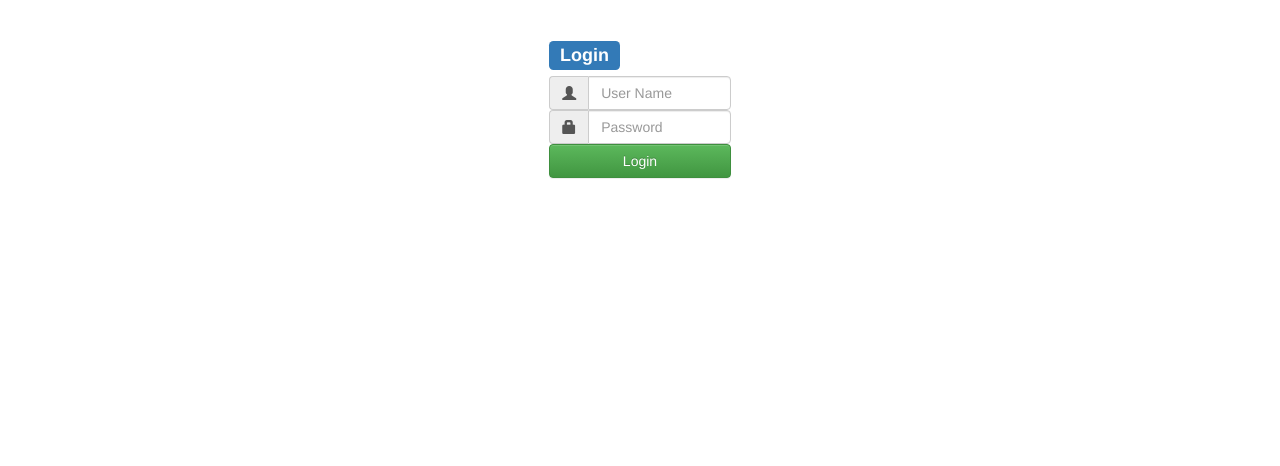
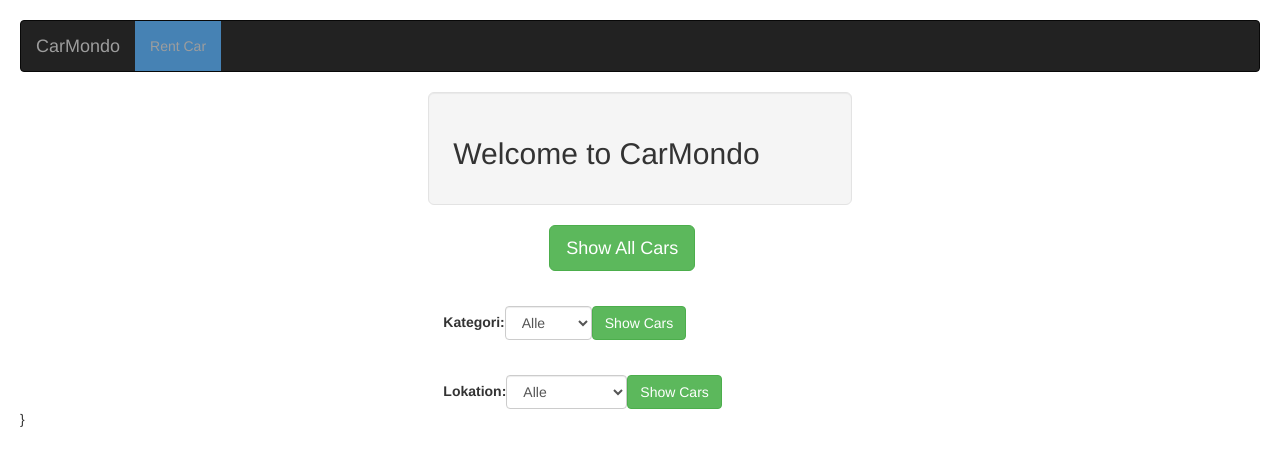
Before and after one commit to GertMadsen/CA3, a React (Create React App) app in the folder Web Client/: page / in a window 1280 px wide. Shown: the top 466 px of the page. Built offline with nearby package versions, Linux system fonts and the light colour scheme.

Commit message:
feat27 rdy

```diff
--- a/Web Client/public/index.html
+++ b/Web Client/public/index.html
@@ -21,13 +21,9 @@
       Learn how to configure a non-root public URL by running `npm run build`.
     -->
   <title>React App</title>
-  <!-- Latest compiled and minified CSS -->
-  <link rel="stylesheet" href="https://maxcdn.bootstrapcdn.com/bootstrap/3.3.7/css/bootstrap.min.css" integrity="sha384-BVYiiSIFeK1dGmJRAkycuHAHRg32OmUcww7on3RYdg4Va+PmSTsz/K68vbdEjh4u"
-    crossorigin="anonymous">
-
-  <!-- Optional theme -->
-  <link rel="stylesheet" href="https://maxcdn.bootstrapcdn.com/bootstrap/3.3.7/css/bootstrap-theme.min.css" integrity="sha384-rHyoN1iRsVXV4nD0JutlnGaslCJuC7uwjduW9SVrLvRYooPp2bWYgmgJQIXwl/Sp"
-    crossorigin="anonymous">
+  <script src="//ajax.googleapis.com/ajax/libs/jquery/1.11.0/jquery.min.js"></script>
+<script src="//netdna.bootstrapcdn.com/bootstrap/3.1.1/js/bootstrap.min.js"></script>
+<link rel="stylesheet" type="text/css" href="//netdna.bootstrapcdn.com/bootstrap/3.1.1/css/bootstrap.min.css">
 </head>
 
 <body>
--- a/Web Client/src/App.js
+++ b/Web Client/src/App.js
@@ -12,116 +12,210 @@ const NoMatch = () => (
   <h1> No Match </h1>
 )
 
-class LogIn extends Component {
+// class LogIn extends Component {
 
+//   constructor(props) {
+//     super(props);
+//     this.state = { username: "", password: "" }
+//   }
+//   login = (evt) => {
+//     evt.preventDefault();
+//     this.props.login(this.state.username, this.state.password);
+//   }
+//   onChange = (evt) => {
+//     this.setState({ [evt.target.id]: evt.target.value })
+//   }
+
+//   render() {
+//     return (
+//       <div class="row">
+//         <div class="col-md-5"></div>
+//         <div class="col-md-2">
+//           <h3><span class="label label-primary">Login</span></h3>
+//           <form onSubmit={this.login} onChange={this.onChange} >
+//             <div class="input-group">
+//               <div class="input-group">
+//                 <span class="input-group-addon"><i class="glyphicon glyphicon-user"></i></span>
+//                 <input class="form-control" placeholder="User Name" id="username" />
+//               </div>
+//               <div class="input-group">
+//                 <span class="input-group-addon"><i class="glyphicon glyphicon-lock"></i></span>
+//                 <input class="form-control" placeholder="Password" id="password" />
+//               </div>
+//               <button class='btn btn-success btn-block'>Login</button>
+//             </div>
+
+//           </form>
+//         </div>
+//         <div class="col-md-5"></div>
+//       </div>
+//     )
+//   }
+// }
+
+// class FetchSwapi extends Component {
+//   constructor(props) {
+//     super(props);
+//     var person = facade.fetchPerson;
+//     this.state = { pers: person };
+//   }
+
+//   componentDidMount() {
+//     facade.fetchPerson().then(res => this.setState({ pers: res }));
+//   }
+
+//   render() {
+//     return (
+//       <div class="row">
+//         <div class="col-sm-4"></div>
+//         <div class="col-sm-4">
+//           <div class="well well-sm"> <h4> Name:  {this.state.pers.name}</h4></div>
+//           <div class="well well-sm">  <h4> Height: {this.state.pers.height} </h4></div>
+//           <div class="well well-sm">  <h4> Weight : {this.state.pers.mass} </h4></div>
+//           <div class="well well-sm">  <h4> Gender : {this.state.pers.gender} </h4></div>
+//         </div>
+//         <div class="col-sm-4"></div>
+//       </div>
+//     )
+//   }
+// }
+
+const Home = () => (
+  <div>
+    Welcome to CarMondo
+  </div>
+)
+class RentCar extends Component {
   constructor(props) {
     super(props);
-    this.state = { username: "", password: "" }
+    this.state = { location: "Alle", categori: "Alle"}
+
+    this.handleChangeLocation = this.handleChangeLocation.bind(this);
+    this.handleChangeCategori = this.handleChangeCategori.bind(this);
+    this.handleSubmit = this.handleSubmit.bind(this);
   }
-  login = (evt) => {
-    evt.preventDefault();
-    this.props.login(this.state.username, this.state.password);
+
+
+  handleChangeLocation(event) {
+    this.setState({location: event.target.value});
   }
-  onChange = (evt) => {
-    this.setState({ [evt.target.id]: evt.target.value })
+  handleChangeCategori(event) {
+    this.setState({categori: event.target.value});
+  }
+
+  handleSubmit(event) {
+    alert('submitted: ' + 'loca: ' + this.state.location + ", kate: " +this.state.categori);
+    event.preventDefault();
   }
 
   render() {
     return (
+      <div>
+
         <div class="row">
-        <div class="col-md-5"></div>
-        <div class="col-md-2">
-          <h3><span class="label label-primary">Login</span></h3>
-          <form onSubmit={this.login} onChange={this.onChange} >
-            <div class="input-group">
-              <div class="input-group">
-                <span class="input-group-addon"><i class="glyphicon glyphicon-user"></i></span>
-                <input class="form-control" placeholder="User Name" id="username" />
-              </div>
-              <div class="input-group">
-                <span class="input-group-addon"><i class="glyphicon glyphicon-lock"></i></span>
-                <input class="form-control" placeholder="Password" id="password" />
-              </div>
-              <button class='btn btn-success btn-block'>Login</button>
+          <div class="col-sm-4"></div>
+          <div class="col-sm-4 well well-lg"> <h2>Welcome to CarMondo</h2></div>
+          <div class="col-sm-4"></div>
         </div>
 
+        <div class="row">
+          <div class="col-sm-5"> </div>
+          <div class="col-sm-3">
+            <form onSubmit={this.handleSubmit}>
+              <div class="form group">
+                <button type="submit" class="btn btn-success btn-lg">Show All Cars</button>
+              </div>
             </form>
           </div>
-        <div class="col-md-5"></div>
+          <div class="col-sm-4"> </div>
+        </div>
+
+        <div class="form-group">
+          &nbsp;
+        </div>
+
+        <div class="row">
+          <div class="col-sm-4"> </div>
+          <div class="col-sm-4">
+            <form class="form-inline" onSubmit={this.handleSubmit}>
+              <div class="form group">
+                <label> Kategori: </label>
+                <select class="form-control" value={this.state.categori} onChange={this.handleChangeCategori}>
+                  <option selected value="All">Alle</option>
+                  <option value="Mini">Mini</option>
+                  <option value="Sedan">Sedan</option>
+                  <option value="Suv">SUV</option>
+                </select>
+                <button type="submit" class="btn btn-success">Show Cars</button>
+              </div>
+            </form>
+          </div>
+          <div class="col-sm-4"> </div>
+        </div>
+
+        <div class="form-group">
+          &nbsp;
+        </div>
+
+        <div class="row">
+          <div class="col-sm-4"> </div>
+          <div class="col-sm-4">
+            <form class="form-inline" onSubmit={this.handleSubmit}>
+              <div class="form group">
+                <label> Lokation: </label>
+                <select class="form-control" value={this.state.location} onChange={this.handleChangeLocation}>
+                  <option selected value="All">Alle</option>
+                  <option value="Cph">CPH Airport</option>
+                  <option value="Aarhus">Aarhus</option>
+                  <option value="Naestved">Næstved</option>
+                </select>
+                <button type="submit" class="btn btn-success">Show Cars</button>
+              </div>
+            </form>
+          </div>
+          <div class="col-sm-4"> </div>
+        </div>
+
       </div>
     )
   }
 }
 
-class FetchSwapi extends Component {
-  constructor(props) {
-    super(props);
-    var person = facade.fetchPerson;
-    this.state = { pers: person };
-  }
 
-  componentDidMount() {
-    facade.fetchPerson().then(res => this.setState({ pers: res }));
-  }
+// class UserData extends Component {
+//   constructor(props) {
+//     super(props);
+//     var userToken = facade.getToken();
+//     var decoded = jwt_decode(userToken);
+//     var userRoles = decoded.roles;
+//     this.state = { dataFromServer: "Fetching!!", userroles: userRoles };
+//   }
+//   componentDidMount() {
+//     facade.fetchUserData(this.state.userroles).then(res => this.setState({ dataFromServer: res }));
+//   }
+//   render() {
+//     return (
+//       <div class="row">
+//         <div class="col-sm-2"></div>
+//         <div class="col-sm-8">
+//           <div class="well well-lg"> <h2> Data Received from server </h2> </div>
+//           <div class="well well-lg">  <h3> {this.state.dataFromServer} </h3> </div>
+//         </div>
+//         <div class="col-sm-2"></div>
+//       </div>
 
-  render() {
-    return (
-      <div class="row">
-        <div class="col-sm-4"></div>
-        <div class="col-sm-4">
-          <div class="well well-sm"> <h4> Name:  {this.state.pers.name}</h4></div>
-          <div class="well well-sm">  <h4> Height: {this.state.pers.height} </h4></div>
-          <div class="well well-sm">  <h4> Weight : {this.state.pers.mass} </h4></div>
-          <div class="well well-sm">  <h4> Gender : {this.state.pers.gender} </h4></div>
-        </div>
-        <div class="col-sm-4"></div>
-      </div>
-    )
-  }
-}
-
-const Home = () => (
-  <div class="row">
-    <div class="col-sm-4"></div>
-    <div class="col-sm-4 well well-lg"> <h2>Welcome to the Seed</h2></div>
-    <div class="col-sm-4"></div>
-  </div>
-)
-
-class UserData extends Component {
-  constructor(props) {
-    super(props);
-    var userToken = facade.getToken();
-    var decoded = jwt_decode(userToken);
-    var userRoles = decoded.roles;
-    this.state = { dataFromServer: "Fetching!!", userroles: userRoles };
-  }
-  componentDidMount() {
-    facade.fetchUserData(this.state.userroles).then(res => this.setState({ dataFromServer: res }));
-  }
-  render() {
-    return (
-      <div class="row">
-        <div class="col-sm-2"></div>
-        <div class="col-sm-8">
-          <div class="well well-lg"> <h2> Data Received from server </h2> </div>
-          <div class="well well-lg">  <h3> {this.state.dataFromServer} </h3> </div>
-        </div>
-        <div class="col-sm-2"></div>
-      </div>
-
-    )
-  }
-}
+//     )
+//   }
+// }
 
 class Header extends Component {
   constructor(props) {
     super(props);
-    var userToken = facade.getToken();
-    var decoded = jwt_decode(userToken);
-    var userName = decoded.sub;
-    var userRoles = decoded.roles;
-    this.state = { username: userName, userroles: userRoles };
+    // var userToken = facade.getToken();
+    // var decoded = jwt_decode(userToken);
+    // var userName = decoded.sub;
+    // var userRoles = decoded.roles;
+    // this.state = { username: userName, userroles: userRoles };
   }
   render() {
     return (
@@ -130,23 +224,23 @@ class Header extends Component {
           <nav class="navbar navbar-inverse">
             <div class="container-fluid">
               <div class="navbar-header">
-                <a class="navbar-brand">CA3 Seed</a>
+                <a class="navbar-brand">CarMondo</a>
               </div>
               <ul class="nav navbar-nav">
-                <li><NavLink exact to="/">Home</NavLink></li>
-                {this.state.userroles === "user" && <li><NavLink to="/userdata">UserData</NavLink></li>}
-                {this.state.userroles === "admin" && <li><NavLink to="/admindata">AdminData</NavLink></li>}
-                <li><NavLink to="/swapi">Swapi</NavLink></li>
+                <li><NavLink exact to="/">Rent Car</NavLink></li>
+                {/* {this.state.userroles === "user" && <li><NavLink to="/userdata">UserData</NavLink></li>}
+                {this.state.userroles === "admin" && <li><NavLink to="/admindata">AdminData</NavLink></li>} */}
+                {/* <li><NavLink to="/swapi">Swapi</NavLink></li> */}
               </ul>
               <ul class="nav navbar-nav navbar-right">
-                <li><button onClick={this.props.logout} class='btn btn-link'> <span class="glyphicon glyphicon-log-out"></span> Logout</button></li>
+                {/* <li><button onClick={this.props.logout} class='btn btn-link'> <span class="glyphicon glyphicon-log-out"></span> Logout</button></li> */}
               </ul>
             </div>
           </nav>
         </Router>
         <div>
           <span>
-            <div class="well well-sm"><h4> Logged in as : {this.state.username}</h4></div>
+            {/* <div class="well well-sm"><h4> Logged in as : {this.state.username}</h4></div> */}
           </span>
         </div>
       </div>
@@ -159,42 +253,42 @@ class App extends Component {
     super(props);
     this.state = { loggedIn: false }
   }
-  logout = () => {
-    facade.logout();
-    this.setState({ loggedIn: false });
-  }
-  login = (user, pass) => {
-    this.setState({ loginError: "" })
-    facade.login(user, pass)
-      .then(res => this.setState({ loggedIn: true }))
-      .catch(error => {
-        this.setState({ loginError: "User or Password Incorrect" })
-      })
-  }
+  // logout = () => {
+  //   facade.logout();
+  //   this.setState({ loggedIn: false });
+  // }
+  // login = (user, pass) => {
+  //   this.setState({ loginError: "" })
+  //   facade.login(user, pass)
+  //     .then(res => this.setState({ loggedIn: true }))
+  //     .catch(error => {
+  //       this.setState({ loginError: "User or Password Incorrect" })
+  //     })
+
   render() {
     return (
       <div>
-        {!this.state.loggedIn ? (<LogIn login={this.login} />) :
-          (<div>
-            <Header logout={this.logout} />
+
+        <div>
+          <Header />
 
           <Router>
             <Switch>
-                <Route exact path="/" render={() => <Home />} />
-                <Route path="/swapi" render={() => <FetchSwapi />} />
-                <Route path="/userdata" render={() => <UserData />} />
-                <Route path="/admindata" render={() => <UserData />} />
+              <Route exact path="/" render={() => <RentCar />} />
+              {/* <Route path="/swapi" render={() => <FetchSwapi />} /> */}
+              {/* <Route path="/userdata" render={() => <UserData />} />
+                <Route path="/admindata" render={() => <UserData />} /> */}
               <Route component={NoMatch} />
             </Switch>
           </Router>
-          </div>)}
+        </div>}
 
         <div class="row">
-          <br/>
+          <br />
           <div class="col-md-5"></div>
-          {this.state.loginError &&
+          {/* {this.state.loginError &&
             <span><div class="col-md-2 alert alert-danger"> {this.state.loginError} </div></span>
-              }
+              } */}
           <div class="col-md-5"></div>
         </div>
       </div>
```
Lines whose indentation alone changed are shown as unchanged.
